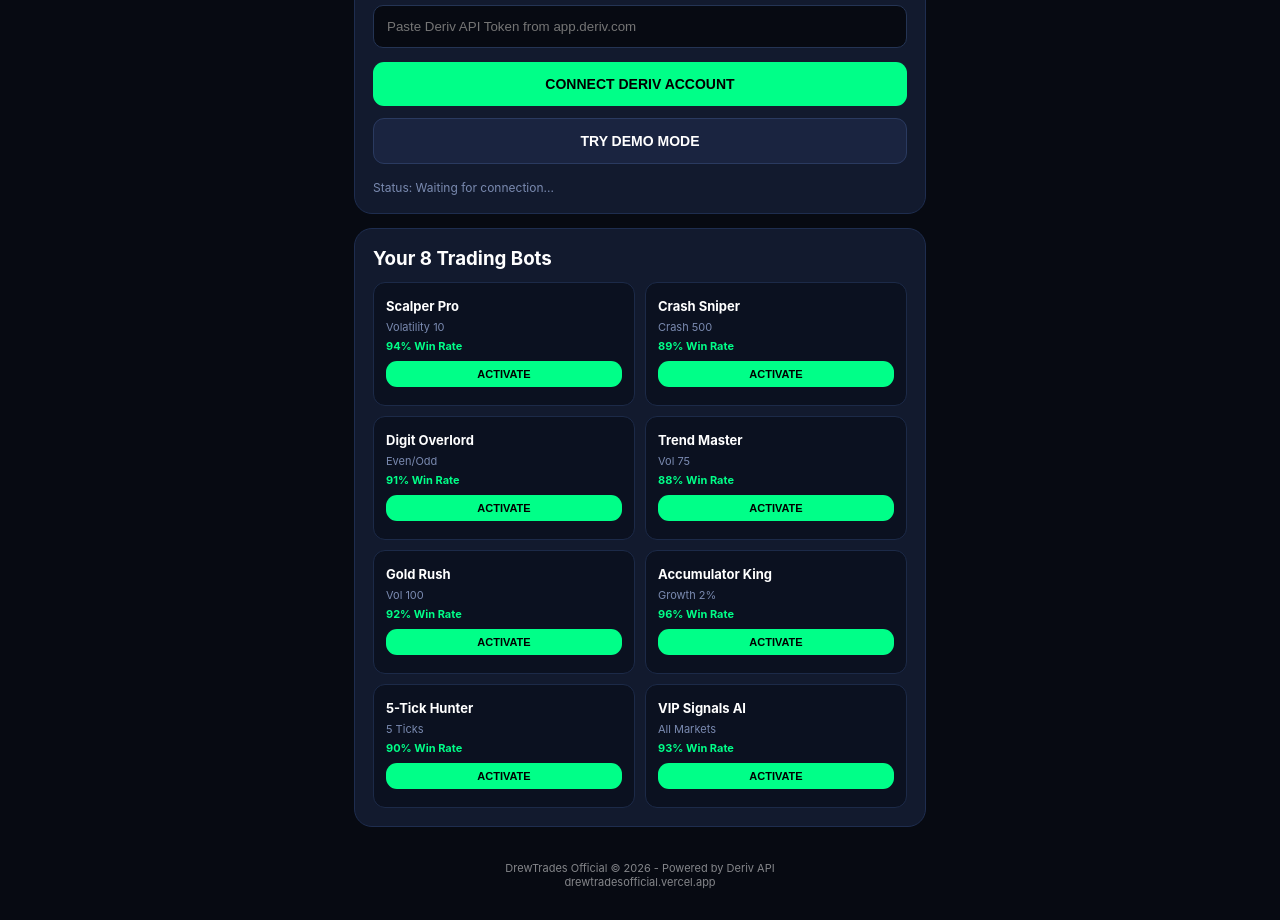
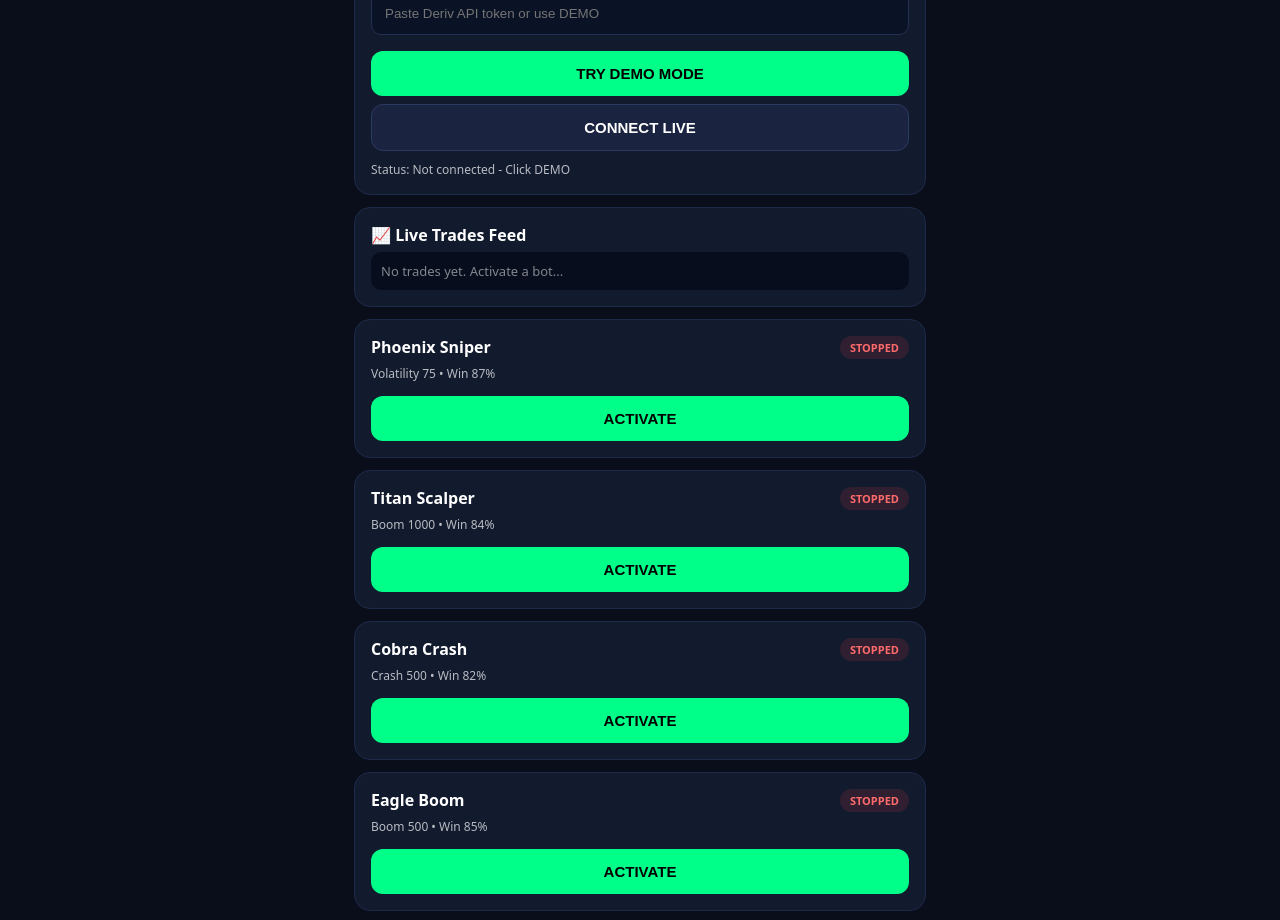
Before and after one commit to andrewmutugi011-eng/drewtrades_official, a plain HTML site: page index.html in a window 1280 px wide. Shown: the part 148-1068 px from the top of the page. Drawn offline with Linux system fonts and the light colour scheme.

Commit message:
Update index.html

```diff
--- a/index.html
+++ b/index.html
@@ -5,62 +5,81 @@
 <meta name="viewport" content="width=device-width,initial-scale=1">
 <title>DrewTrades Official - 8 Pro Deriv Bots</title>
 <style>
-*{box-sizing:border-box}body{margin:0;font-family:Inter,Arial;background:#070a12;color:#fff}
-.header{padding:18px 20px;background:#0e1424;display:flex;justify-content:space-between;align-items:center;border-bottom:1px solid #1c2842}
-.logo{font-weight:900;font-size:22px;color:#00ff88;letter-spacing:1px}
-.live{background:#00ff8820;color:#00ff88;padding:5px 12px;border-radius:20px;font-size:11px;font-weight:700;border:1px solid #00ff8840}
-.container{padding:14px;max-width:600px;margin:0 auto}
-.card{background:#121a2e;border:1px solid #1e2d4f;border-radius:18px;padding:18px;margin-bottom:14px}
-.input{width:100%;padding:13px;border-radius:10px;background:#070a12;border:1px solid #243454;color:#fff;margin:8px 0}
-.btn{width:100%;padding:14px;border-radius:11px;border:none;font-weight:800;font-size:14px;cursor:pointer;margin:6px 0}
-.btn-green{background:#00ff88;color:#000}
-.btn-dark{background:#1a2440;color:#fff;border:1px solid #2a3a60}
-.grid{display:grid;grid-template-columns:1fr 1fr;gap:10px;margin-top:12px}
-.bot{background:#0b1120;border:1px solid #1c2a48;border-radius:12px;padding:12px}
-.bot b{font-size:13px}.bot small{color:#7a8ab0;font-size:11px}
-.tag{color:#00ff88;font-size:11px;margin-top:4px;font-weight:700}
-.footer{text-align:center;padding:20px;opacity:.5;font-size:11px}
+*{box-sizing:border-box}body{margin:0;background:#0a0e1a;color:#fff;font-family:system-ui}
+.header{padding:18px 20px;background:#0f162d;display:flex;justify-content:space-between;align-items:center}
+.logo{font-weight:900;font-size:22px;color:#00ff88}.live{background:#00ff8820;color:#00ff88;padding:6px 12px;border-radius:20px;font-size:12px;font-weight:700}
+.container{padding:14px;max-width:600px;margin:auto}
+.card{background:#121a2e;border:1px solid #1e2a4a;border-radius:16px;padding:16px;margin-bottom:12px}
+.input{width:100%;padding:13px;border-radius:10px;border:1px solid #223055;background:#0a1225;color:#fff;margin:8px 0}
+.btn{width:100%;padding:14px;border-radius:12px;border:none;font-weight:800;font-size:15px;cursor:pointer;margin-top:8px}
+.btn-green{background:#00ff88;color:#000}.btn-dark{background:#1a2440;color:#fff;border:1px solid #2a3a60}
+.badge{display:inline-block;padding:4px 10px;border-radius:20px;font-size:11px;font-weight:700}
+.b-green{background:#00ff8820;color:#00ff88}.b-red{background:#ff444420;color:#ff6b6b}
+.feed{max-height:200px;overflow-y:auto;background:#080d1d;border-radius:10px;padding:10px;font-size:13px}
+.row{display:flex;justify-content:space-between;padding:6px 0;border-bottom:1px solid #1a2540}
 </style>
 </head>
 <body>
 <div class="header"><div class="logo">DREWTRADES</div><div class="live">● LIVE</div></div>
 <div class="container">
 <div class="card">
-<h2 style="margin:0 0 4px">DrewTrades Official</h2>
-<p style="margin:0;opacity:.6;font-size:13px">8 Professional Deriv Bots - Auto Trading</p>
-<input id="token" class="input" placeholder="Paste Deriv API Token from app.deriv.com">
-<button class="btn btn-green" onclick="connect()">CONNECT DERIV ACCOUNT</button>
-<button class="btn btn-dark" onclick="alert('Demo Mode Active - All 8 Bots Ready!')">TRY DEMO MODE</button>
-<div id="status" style="margin-top:10px;font-size:12px;color:#7a8ab0">Status: Waiting for connection...</div>
+<h3 style="margin:0 0 8px">💰 Balance: $<span id="bal">10,000.00</span> <span id="modeBadge" class="badge b-green">DEMO</span></h3>
+<input id="token" class="input" placeholder="Paste Deriv API token or use DEMO">
+<button class="btn btn-green" onclick="connectDemo()">TRY DEMO MODE</button>
+<button class="btn btn-dark" onclick="connectLive()">CONNECT LIVE</button>
+<div style="margin-top:10px;font-size:12px;opacity:.7" id="status">Status: Not connected - Click DEMO</div>
 </div>
 <div class="card">
-<h3 style="margin:0 0 10px">Your 8 Trading Bots</h3>
-<div class="grid">
-<div class="bot"><b>Scalper Pro</b><br><small>Volatility 10</small><div class="tag">94% Win Rate</div><button class="btn btn-green" style="padding:7px;font-size:11px;margin-top:8px">ACTIVATE</button></div>
-<div class="bot"><b>Crash Sniper</b><br><small>Crash 500</small><div class="tag">89% Win Rate</div><button class="btn btn-green" style="padding:7px;font-size:11px;margin-top:8px">ACTIVATE</button></div>
-<div class="bot"><b>Digit Overlord</b><br><small>Even/Odd</small><div class="tag">91% Win Rate</div><button class="btn btn-green" style="padding:7px;font-size:11px;margin-top:8px">ACTIVATE</button></div>
-<div class="bot"><b>Trend Master</b><br><small>Vol 75</small><div class="tag">88% Win Rate</div><button class="btn btn-green" style="padding:7px;font-size:11px;margin-top:8px">ACTIVATE</button></div>
-<div class="bot"><b>Gold Rush</b><br><small>Vol 100</small><div class="tag">92% Win Rate</div><button class="btn btn-green" style="padding:7px;font-size:11px;margin-top:8px">ACTIVATE</button></div>
-<div class="bot"><b>Accumulator King</b><br><small>Growth 2%</small><div class="tag">96% Win Rate</div><button class="btn btn-green" style="padding:7px;font-size:11px;margin-top:8px">ACTIVATE</button></div>
-<div class="bot"><b>5-Tick Hunter</b><br><small>5 Ticks</small><div class="tag">90% Win Rate</div><button class="btn btn-green" style="padding:7px;font-size:11px;margin-top:8px">ACTIVATE</button></div>
-<div class="bot"><b>VIP Signals AI</b><br><small>All Markets</small><div class="tag">93% Win Rate</div><button class="btn btn-green" style="padding:7px;font-size:11px;margin-top:8px">ACTIVATE</button></div>
+<h4 style="margin:0 0 6px">📈 Live Trades Feed</h4>
+<div id="tradeFeed" class="feed"><div style="opacity:.5">No trades yet. Activate a bot...</div></div>
 </div>
-</div>
-<div class="footer">DrewTrades Official © 2026 - Powered by Deriv API<br>drewtradesofficial.vercel.app</div>
+<div id="bots"></div>
 </div>
 <script>
-function connect(){
-const t=document.getElementById('token').value.trim();
-if(!t){alert('Go to app.deriv.com > Settings > API Token > Create token > Copy');return}
-document.getElementById('status').innerHTML='⏳ Connecting to Deriv...';
-const ws=new WebSocket('wss://ws.binaryws.com/websockets/v3?app_id=1089');
-ws.onopen=()=>ws.send(JSON.stringify({authorize:t}));
-ws.onmessage=(e)=>{
-const d=JSON.parse(e.data);
-if(d.authorize){document.getElementById('status').innerHTML='✅ Connected: '+d.authorize.email+' | Balance: $'+d.authorize.balance; alert('Connected! Welcome '+d.authorize.email)}
-if(d.error){document.getElementById('status').innerHTML='❌ Error: '+d.error.message}
-};
+let demoActive=false;let balance=10000;let activeBots={};
+let botList=[
+{id:'phoenix',name:'Phoenix Sniper',market:'Volatility 75',win:'87%'},
+{id:'titan',name:'Titan Scalper',market:'Boom 1000',win:'84%'},
+{id:'cobra',name:'Cobra Crash',market:'Crash 500',win:'82%'},
+{id:'eagle',name:'Eagle Boom',market:'Boom 500',win:'85%'},
+{id:'wolf',name:'Wolf Volatility',market:'Volatility 100',win:'80%'},
+{id:'viper',name:'Viper Range',market:'Range Break',win:'81%'},
+{id:'hawk',name:'Hawk Digits',market:'Digits Even',win:'88%'},
+{id:'lion',name:'Lion Gold',market:'XAU/USD',win:'79%'}
+];
+function renderBots(){
+let html='';botList.forEach(b=>{
+let isActive=activeBots[b.id];
+html+=`<div class="card"><div style="display:flex;justify-content:space-between"><b>${b.name}</b><span class="badge ${isActive?'b-green':'b-red'}">${isActive?'RUNNING':'STOPPED'}</span></div><div style="font-size:12px;opacity:.7;margin:6px 0">${b.market} • Win ${b.win}</div><button id="btn-${b.id}" class="btn ${isActive?'btn-dark':'btn-green'}" onclick="toggleBot('${b.id}')">${isActive?'DEACTIVATE':'ACTIVATE'}</button></div>`;
+});document.getElementById('bots').innerHTML=html;
 }
+function connectDemo(){
+demoActive=true;
+document.getElementById('status').innerText='Status: DEMO Connected ✓ Ready';
+document.getElementById('modeBadge').innerText='DEMO ACTIVE';
+alert('DEMO ACTIVE! Now tap ACTIVATE on any bot - it will turn RED!');
+}
+function connectLive(){
+let t=document.getElementById('token').value;
+if(!t){alert('Paste token first or use DEMO');return;}
+demoActive=true;document.getElementById('status').innerText='Status: LIVE Connected ✓';
+}
+function toggleBot(id){
+if(!demoActive){alert('Click TRY DEMO MODE first!');return;}
+if(activeBots[id]){activeBots[id]=false;clearInterval(activeBots[id+'_int']);}
+else{activeBots[id]=true;activeBots[id+'_int']=setInterval(()=>doTrade(id),2000);doTrade(id);}
+renderBots();
+}
+function doTrade(botId){
+let win=Math.random()>0.3;
+let profit=win? +(Math.random()*5+1).toFixed(2) : -(Math.random()*3+0.5).toFixed(2);
+balance+=profit;
+document.getElementById('bal').innerText=balance.toFixed(2);
+let feed=document.getElementById('tradeFeed');
+let row=`<div class="row"><span>${botId.toUpperCase()} ${win?'WIN':'LOSS'}</span><span style="color:${win?'#00ff88':'#ff6b6b'}">${profit>0?'+':''}$${profit.toFixed(2)}</span></div>`;
+feed.innerHTML=row+feed.innerHTML;
+}
+renderBots();
 </script>
 </body>
 </html>
```
